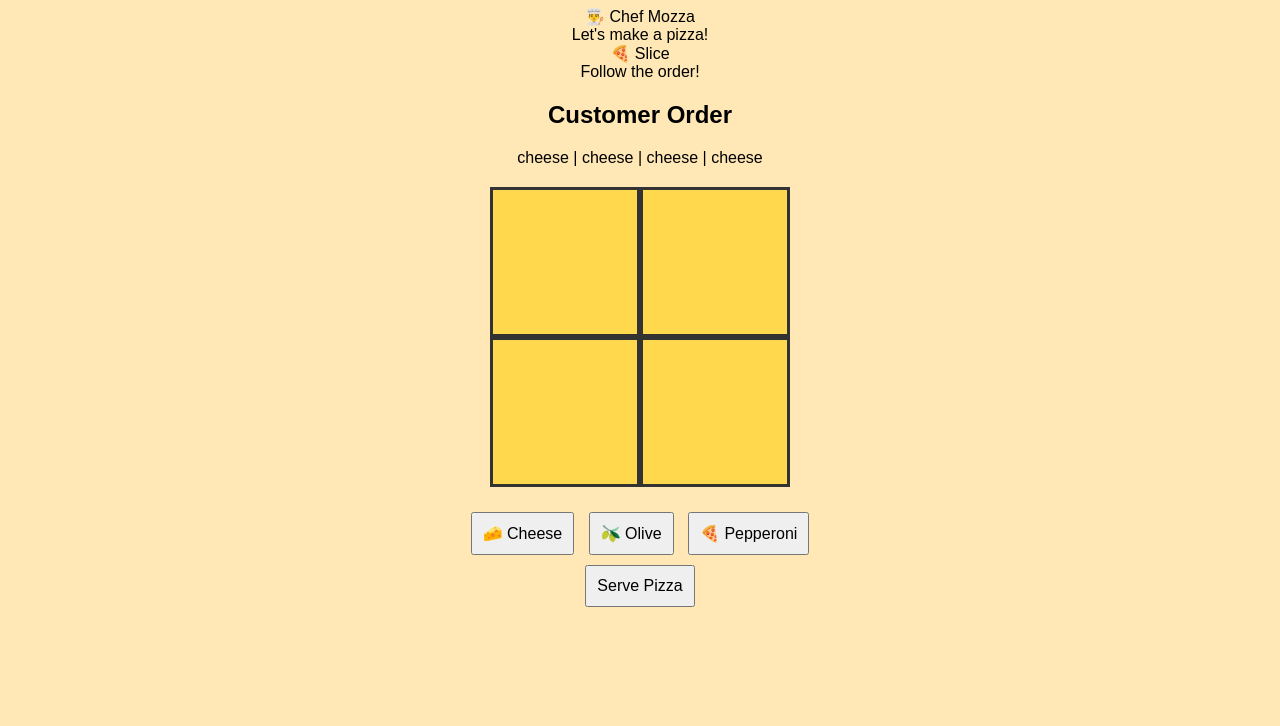
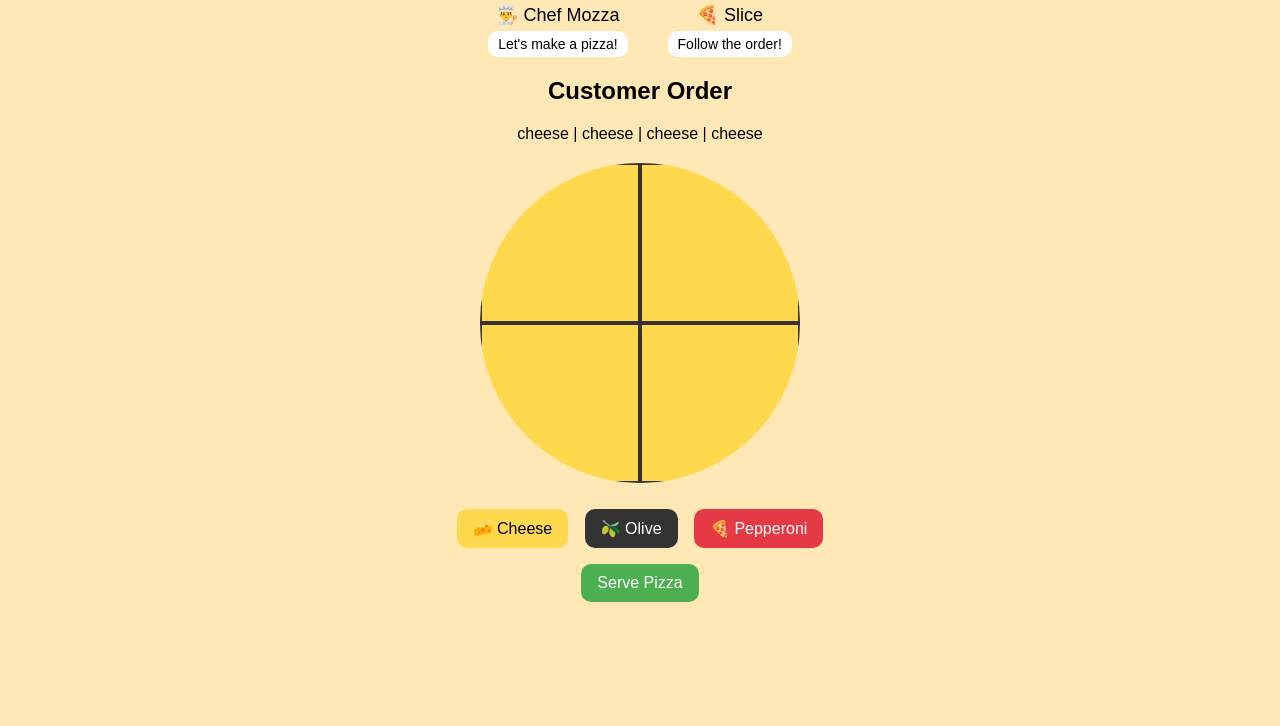
Before and after one commit to BerkayMangal/fraction-pieces, a plain HTML site: page index.html in a window 1280 px wide. Shown: the part 74-800 px from the top of the page. Drawn offline with Linux system fonts and the light colour scheme.

Commit message:
Refactor CSS styles and update layout properties

```diff
--- a/style.css
+++ b/style.css
@@ -1,25 +1,51 @@
 body{
-font-family: Arial;
+font-family:Arial;
 text-align:center;
 background:#ffe8b5;
+margin:0;
+}
+
+h1{
+background:#ffb347;
+padding:15px;
+margin:0;
+}
+
+#characters{
+display:flex;
+justify-content:center;
+gap:40px;
+margin-top:10px;
+}
+
+.character{
+font-size:18px;
+}
+
+.speech{
+background:white;
+border-radius:10px;
+padding:5px 10px;
+margin-top:5px;
+font-size:14px;
 }
 
 #pizza{
 display:grid;
 grid-template-columns:1fr 1fr;
 grid-template-rows:1fr 1fr;
-width:300px;
-height:300px;
+width:320px;
+height:320px;
 margin:20px auto;
+border-radius:50%;
+overflow:hidden;
 }
 
 .slice{
-border:3px solid #333;
-background:yellow;
+border:2px solid #333;
 display:flex;
 align-items:center;
 justify-content:center;
-font-weight:bold;
 cursor:pointer;
 transition:transform 0.2s;
 }
@@ -28,38 +54,57 @@ transition:transform 0.2s;
 transform:scale(1.05);
 }
 
+.cheese{
+background:#ffd84d;
+}
+
+.olive{
+background:#222;
+}
+
+.pepperoni{
+background:#e63946;
+}
+
+#toppings{
+margin-top:10px;
+}
+
 button{
-padding:10px;
-margin:5px;
+padding:10px 16px;
+margin:6px;
 font-size:16px;
+border:none;
+border-radius:10px;
 cursor:pointer;
+}
+
+.cheeseBtn{
+background:#ffd84d;
+}
+
+.oliveBtn{
+background:#333;
+color:white;
+}
+
+.pepperoniBtn{
+background:#e63946;
+color:white;
+}
+
+#serveButton{
+background:#4CAF50;
+color:white;
+margin-top:10px;
 }
 
 #message{
 font-size:24px;
-margin-top:20px;
-}
-.cheese {
-background:#ffd84d;
+margin-top:15px;
 }
 
-.olive {
-background:#2b2b2b;
-color:white;
+#stars{
+font-size:30px;
+margin-top:10px;
 }
-
-.pepperoni {
-background:#e63946;
-color:white;
-}
-.cheese {
-  background: #ffd84d;
-}
-
-.olive {
-  background: #2b2b2b;
-}
-
-.pepperoni {
-  background: #e63946;
-}
```
